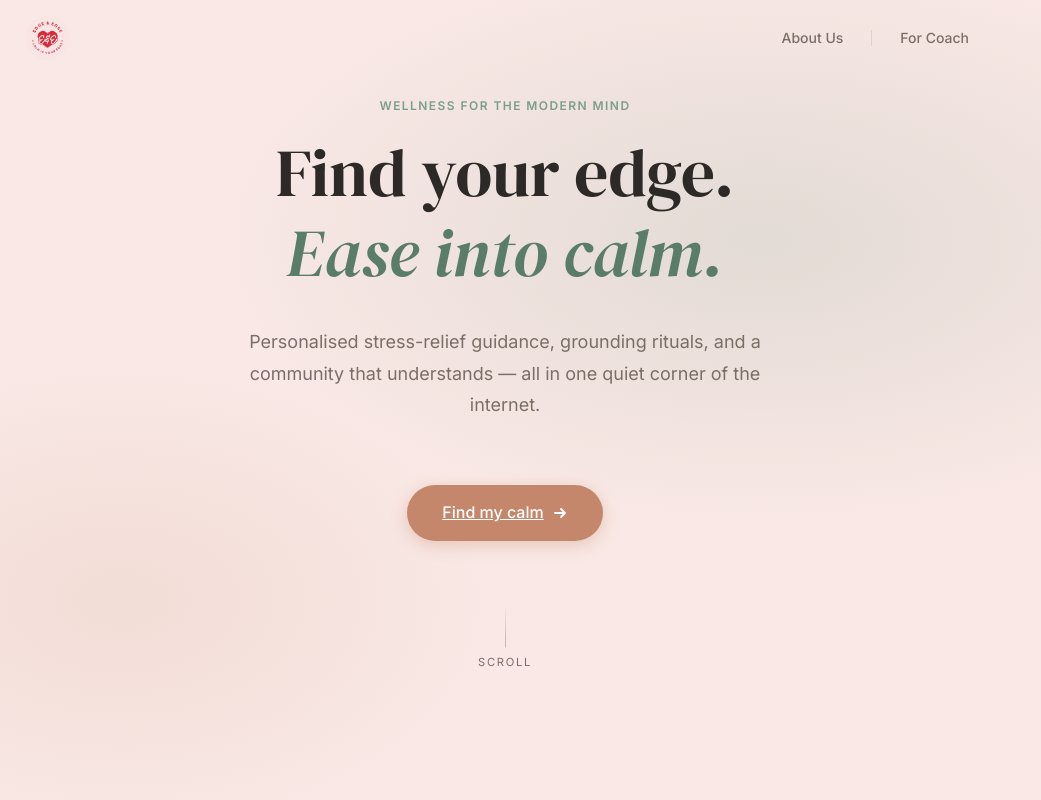
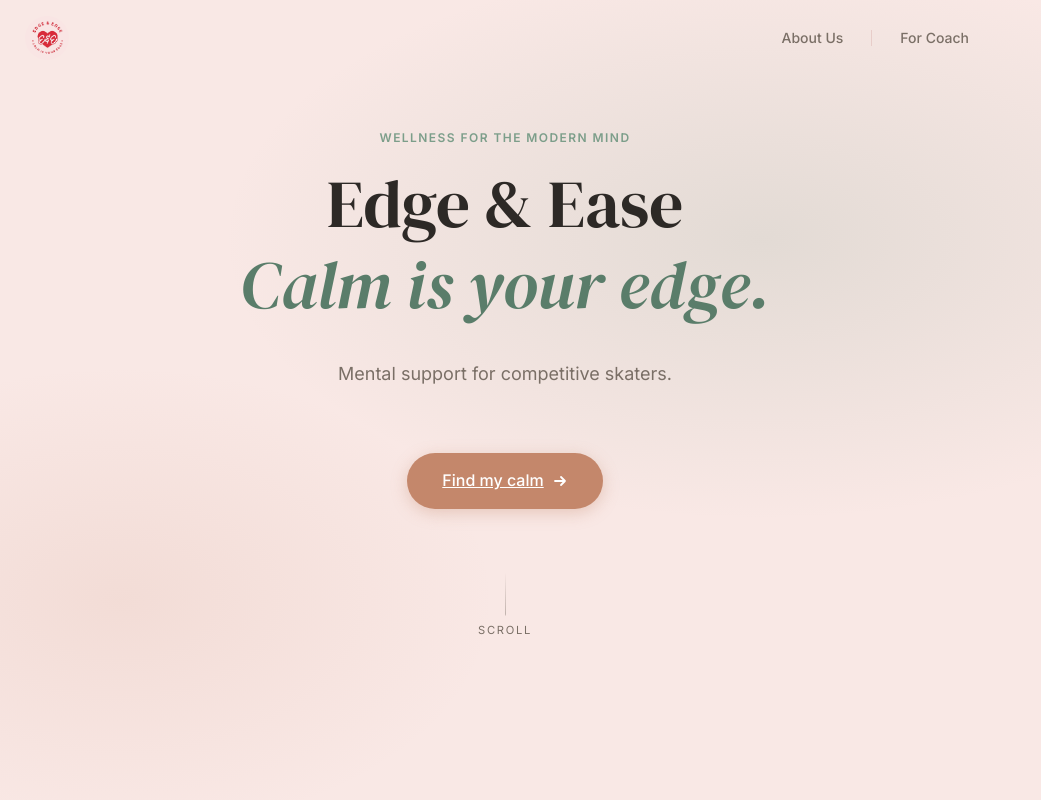
Before and after one commit to violetyan10/Edge-and-Ease, a Vue app in the folder frontend/: page / in a window 1280 px wide. Shown: the top 800 px of the page, without its empty margins (135-1176 px from the left). Built offline with nearby package versions, Linux system fonts and the light colour scheme; the HTML template or start-up script is replaced by a standard one.

Commit message:
update_home_header

```diff
--- a/frontend/src/components/HeroSection.vue
+++ b/frontend/src/components/HeroSection.vue
@@ -9,14 +9,13 @@
 
       <!-- Main headline -->
       <h1 class="hero__title">
-        Find your edge.<br />
-        <em>Ease into calm.</em>
+        Edge &amp; Ease<br />
+        <em>Calm is your edge.</em>
       </h1>
 
       <!-- Subtitle -->
       <p class="hero__subtitle">
-        Personalised stress-relief guidance, grounding rituals, and a community
-        that understands — all in one quiet corner of the internet.
+        Mental support for competitive skaters.
       </p>
 
       <!-- CTA -->
```
